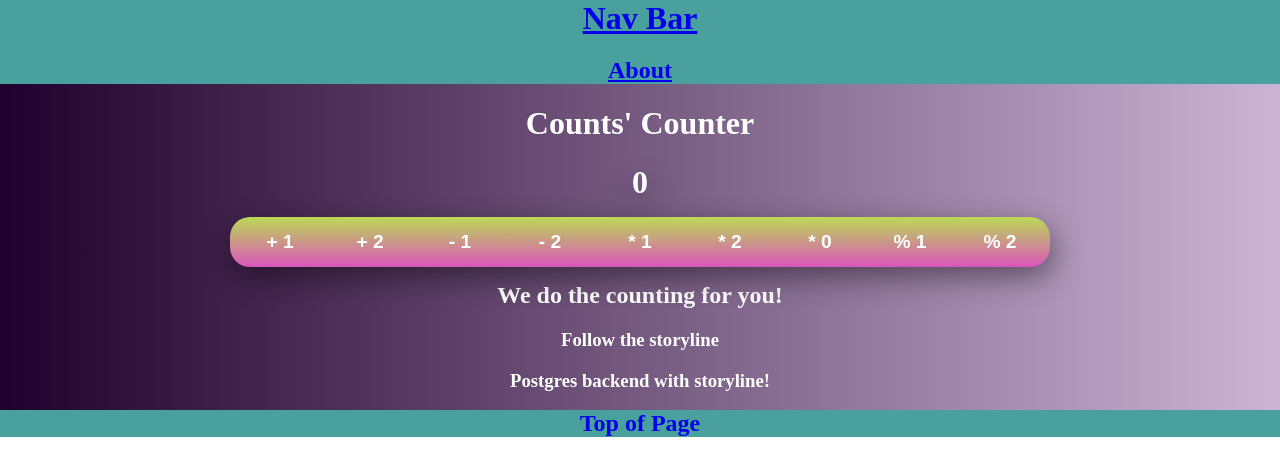
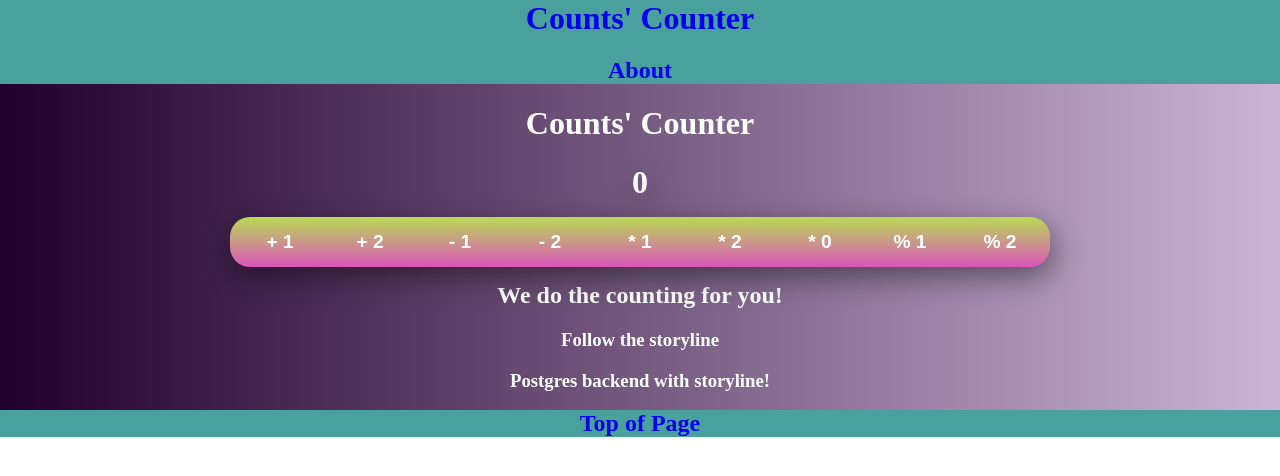
Before and after one commit to lta4/CountDrac, a React (Create React App) app: page / in a window 1280 px wide. Shown: the top 476 px of the page. Built offline with nearby package versions, Linux system fonts and the light colour scheme.

Commit message:
minor updates

```diff
--- a/src/App.css
+++ b/src/App.css
@@ -1,5 +1,6 @@
-.html {
+html {
   height: 100vh;
+  scroll-behavior: smooth;
 }
 
 .App {
@@ -13,8 +14,12 @@
   background-color: #49a09d;
 }
 
-.navBar {
+.navTitle {
   margin: 0;
+}
+
+.navLink {
+  text-decoration: none;
 }
 
 .aboutLink {
--- a/src/components/Nav.js
+++ b/src/components/Nav.js
@@ -13,14 +13,11 @@ const Nav = (props) => {
 
     return (
         <div className="nav">
-            {/* <Link to="/">
-                <div className="one"></div>
-            </Link> */}
-            <Link to="/">
-                <h1 className="navBar">Nav Bar</h1>
+            <Link to="/" className="navLink">
+                <h1 className="navTitle">Counts' Counter</h1>
             </Link>
-            <Link to="/About">
-                <h2 className="aboutLink">About</h2>
+            <Link to="/About" className="aboutLink">
+                <h2 className="aboutBox">About</h2>
             </Link>
         </div>
     )
```
